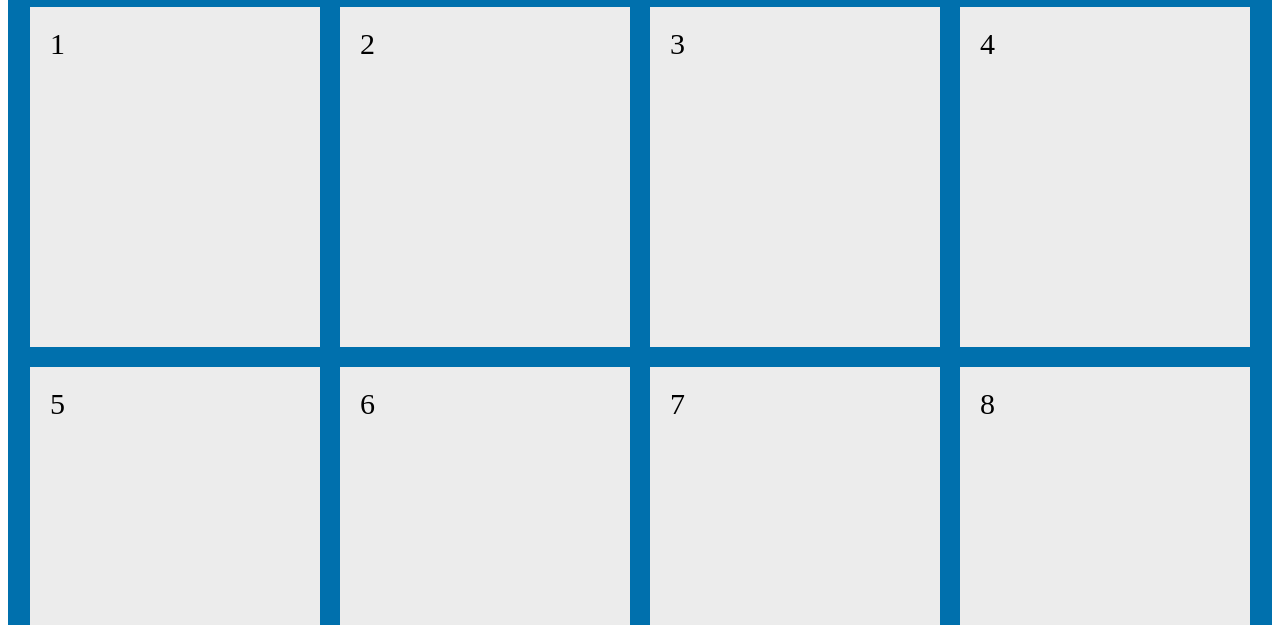
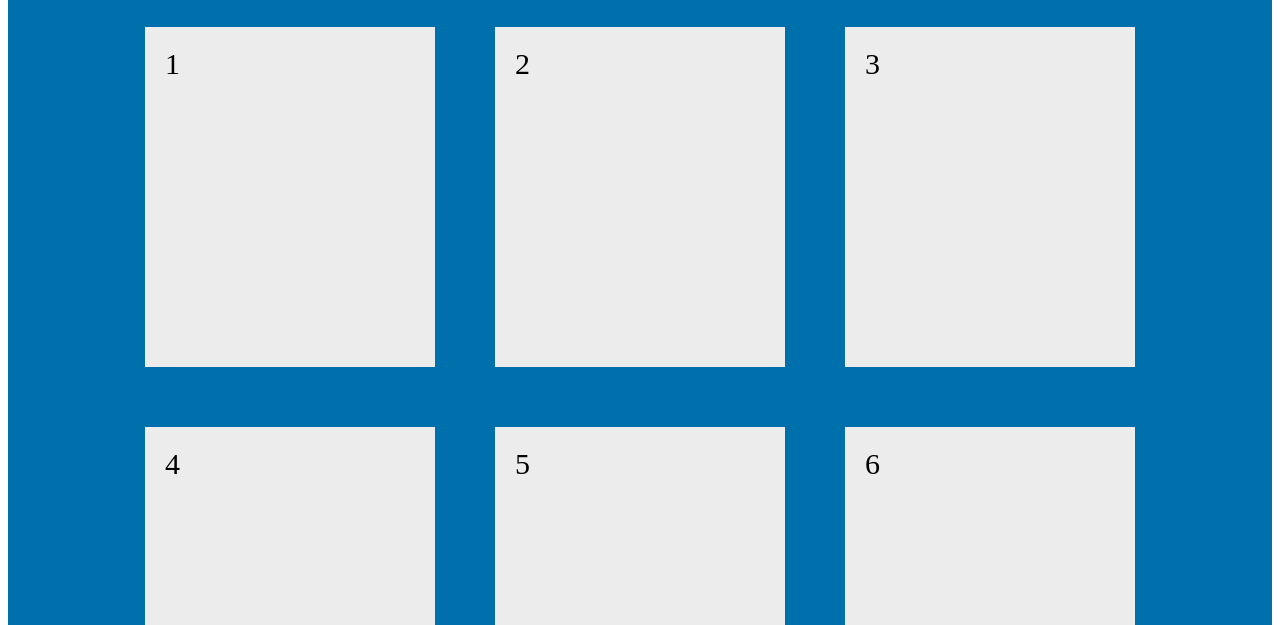
Before and after one commit to TatianaBerglund/Kontorsapp, a plain HTML site: page index.html in a window 1280 px wide. Shown: the part 175-800 px from the top of the page. Drawn offline with Linux system fonts and the light colour scheme.

Commit message:
fixed widget container margins

```diff
--- a/index.html
+++ b/index.html
@@ -19,7 +19,9 @@
 
 .flex-container > div {
   background-color: #ECECEC;
-  margin: 10px;
+  margin: 30px;
+  /*margin-bottom: 10px;
+  margin-top: 20px;*/
   padding: 20px;
   font-size: 30px;
   width: 250px;
```
